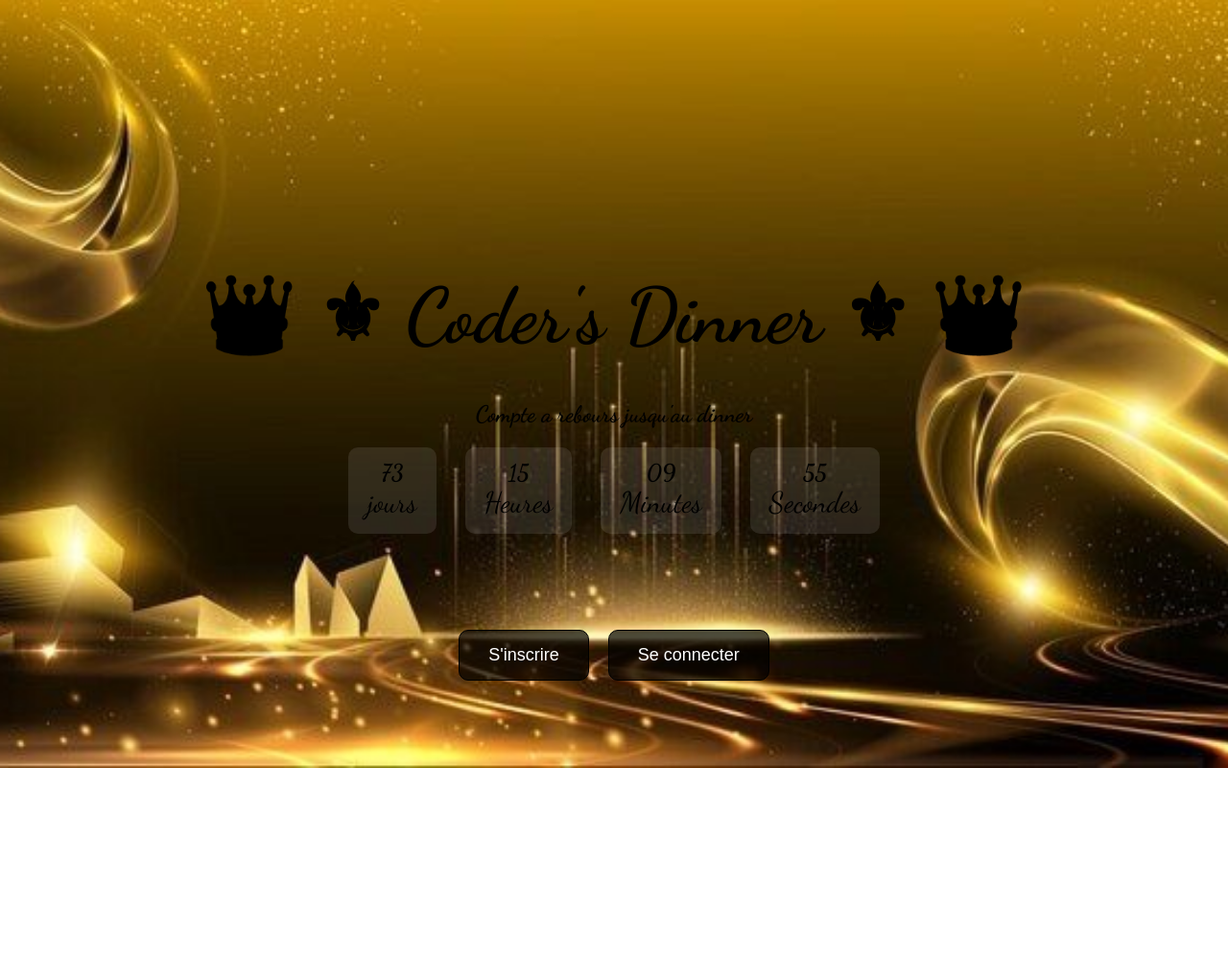
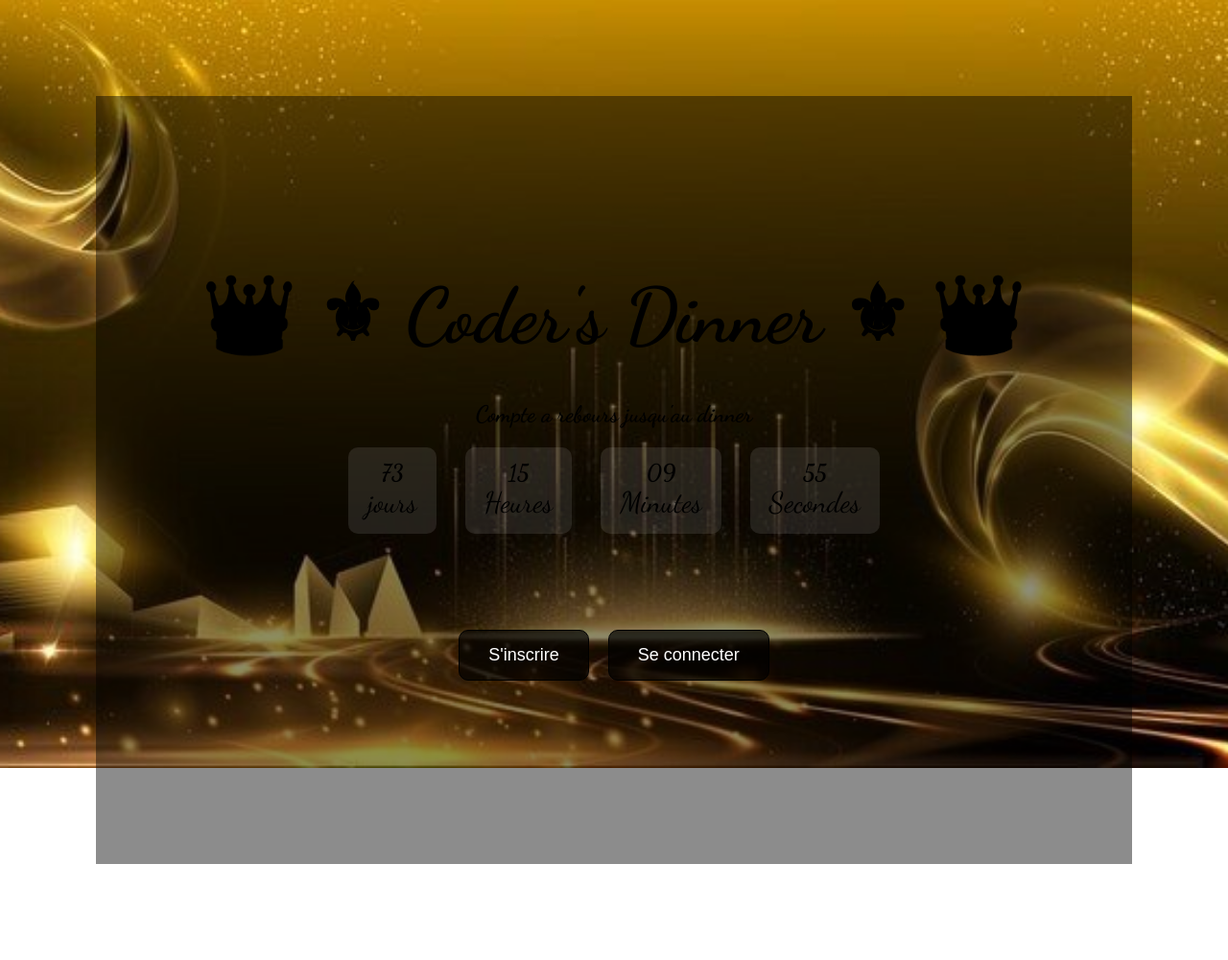
Before and after one commit to AissatouAM/Site-diner, a PHP site: page /accueil/index.php in a window 1280 px wide. Shown: the whole page at 96% size. Run offline with PHP 8.4, Linux system fonts and the light colour scheme.

Commit message:
changement

```diff
--- a/assets/css/accueil.css
+++ b/assets/css/accueil.css
@@ -5,6 +5,26 @@ body {
     align-items: center;
     font-family: 'Dancing Script', sans-serif;
     justify-content: center;
+}
+
+body::before {
+    content: "";
+    position: absolute;
+    top: 0;
+    left: 0;
+    width: 100%;
+    height: 100%;
+    background: rgba(0, 0, 0, 0.45);
+    /* couche sombre : ajuste l’opacité (0.3 à 0.6) */
+    z-index: 0;
+}
+
+
+/* et pour que le contenu reste visible par-dessus */
+
+* {
+    position: relative;
+    z-index: 1;
 }
 
 .background {
```
